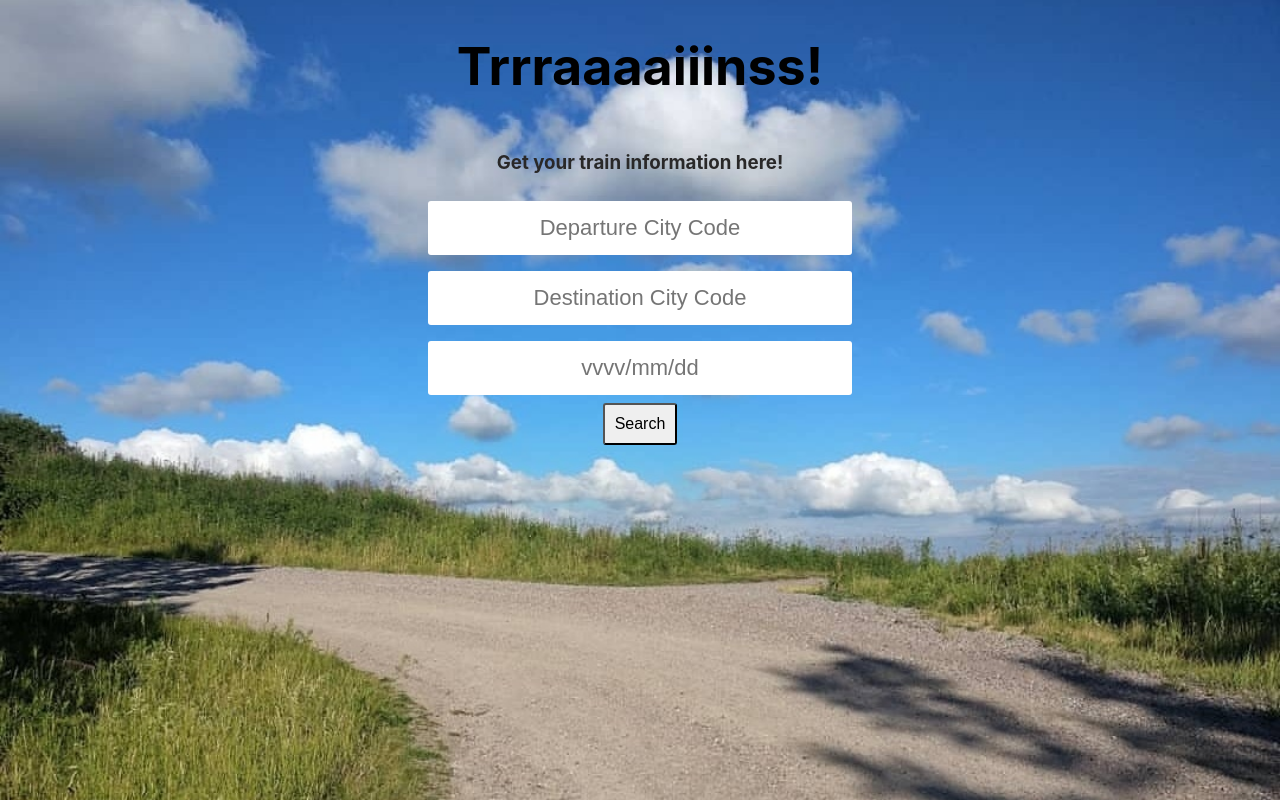
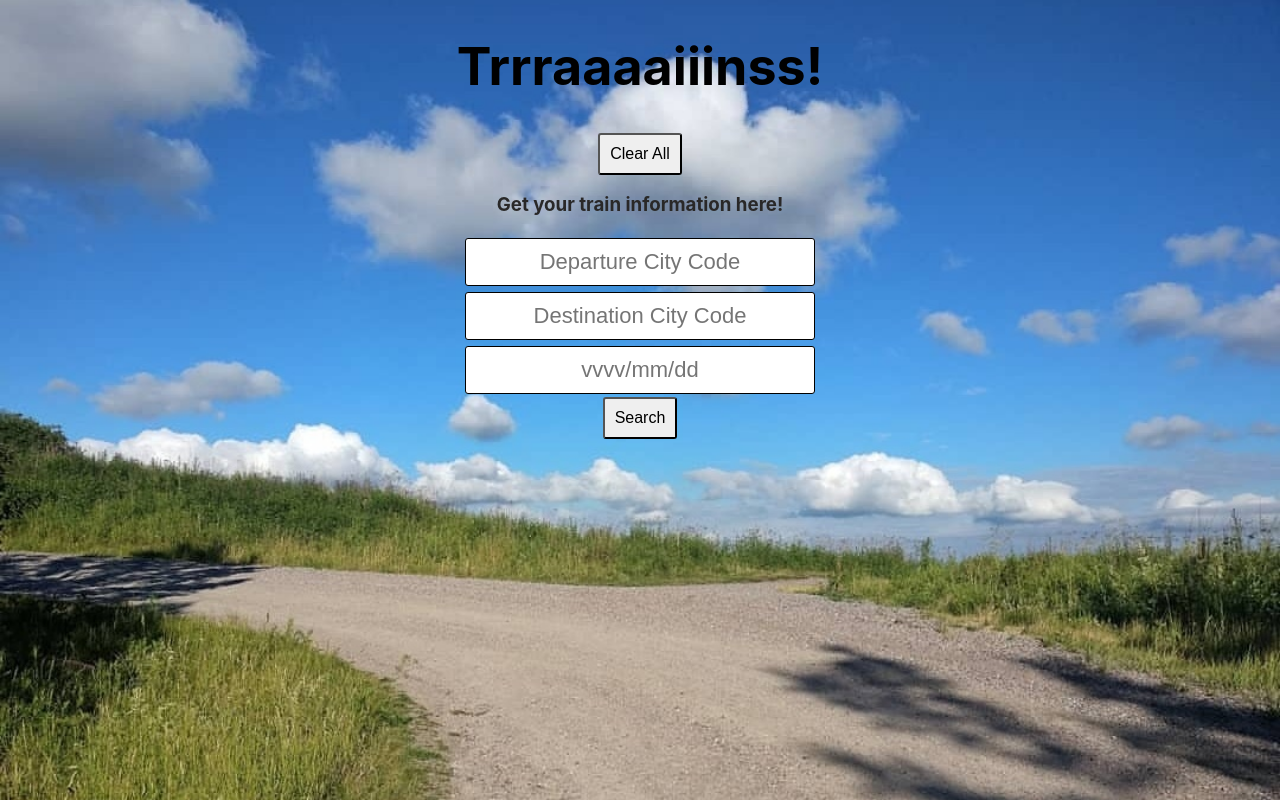
Before and after one commit to npuh/ReactAPI, a React (Create React App) app: page / in a window 1280 px wide. Built offline with nearby package versions, Linux system fonts and the light colour scheme.

Commit message:
clearbutton added just for fun

```diff
--- a/src/App.css
+++ b/src/App.css
@@ -23,26 +23,17 @@ footer {
 }
 input[type="text"],
 select {
-  width: 30%;
+  width: 24%;
   text-align: center;
   background-color: white;
   color: white;
-  padding: 14px 20px;
-  margin: 8px 0;
-  border: none;
+  padding: 10px 20px;
+  margin: 3px;
+  border: 1px solid black;
   border-radius: 4px;
   cursor: pointer;
 }
-input[type="submit"] {
-  width: 100%;
-  background-color: #4caf50;
-  color: white;
-  padding: 14px 20px;
-  margin: 8px 0;
-  border: none;
-  border-radius: 4px;
-  cursor: pointer;
-}
+
 .trainDiv {
   display: inline-block;
   width: 25%;
--- a/src/App.js
+++ b/src/App.js
@@ -28,11 +28,16 @@ class App extends Component {
     });
     console.log(this.state.traindata);
   };
-  // clearForm = e => {
-  //   e.preventDefault();
-  //   console.log("Reset!!");
-  //   document.getElementById("trainForm").reset();
-  // };
+  clearAll = e => {
+    e.preventDefault();
+    console.log("Cleared!!");
+    document.getElementById("trainForm").reset();
+    let divData = this.state.traindata;
+    divData.splice(0);
+    this.setState({
+      traindata: divData
+    });
+  };
 
   render() {
     let nr = 0;
@@ -41,13 +46,13 @@ class App extends Component {
         <header className="App-header">
           <h1>Trrraaaaiiinss!</h1>
         </header>
-        {/* <button className="clearButton" onClick={this.clearForm}>
-          Clear form
-        </button> */}
+        <button className="clearButton" onClick={this.clearAll}>
+          Clear All
+        </button>
         <Form getTrains={this.getTrains} />
         {this.state.traindata.map(train => {
           return (
-            <div key={train.trainNumber} className="trainDiv">
+            <div key={train.trainNumber} className="trainDiv" id="trainDiv">
               <p>Option {(nr += 1)} </p>
               <p>
                 Train number: {train.trainNumber}, Departure date:
```
